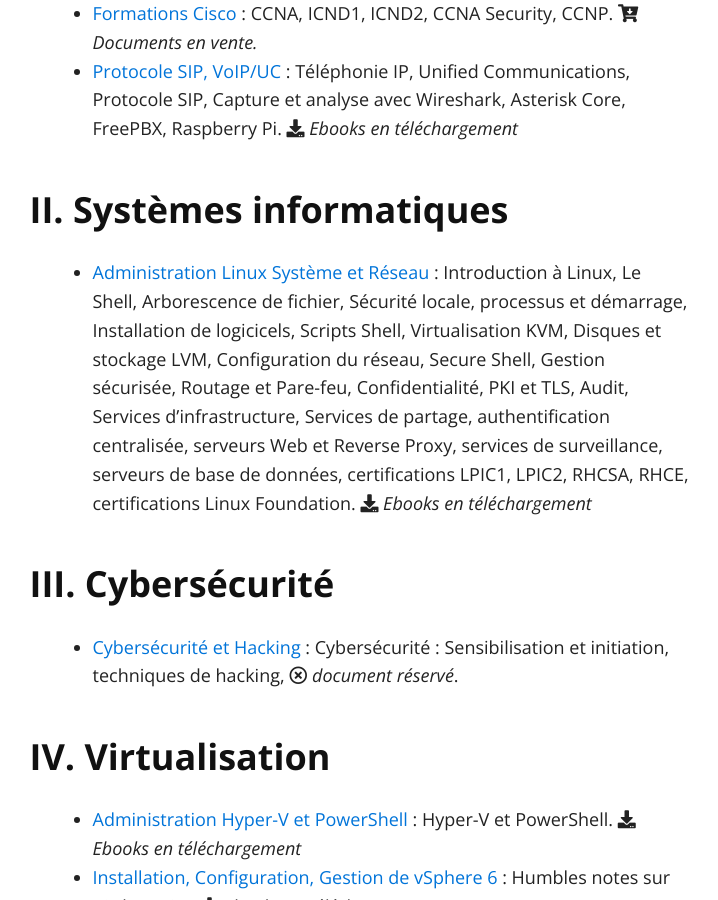
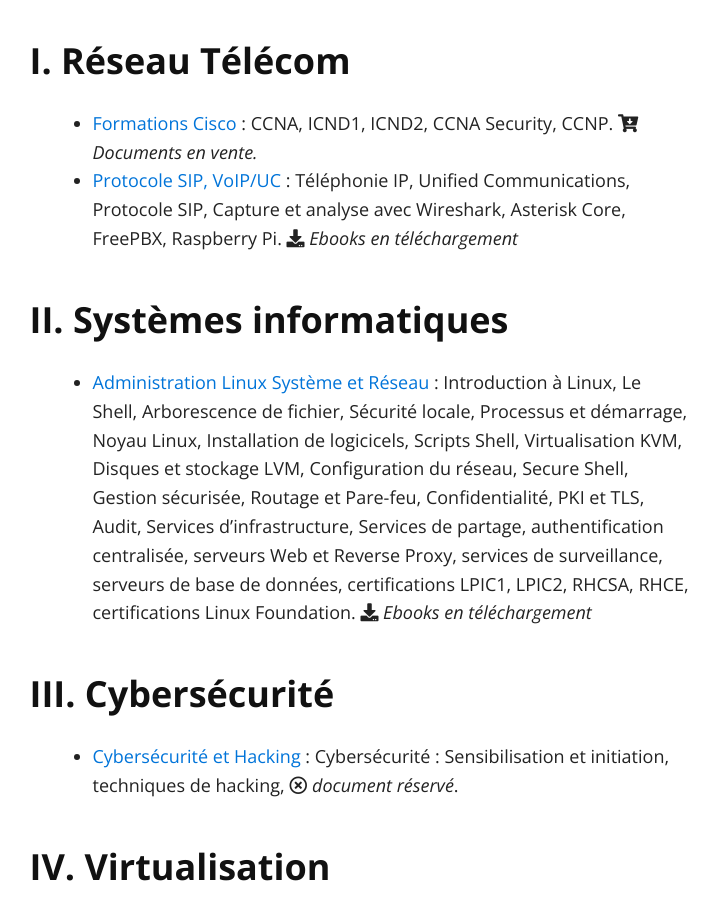
Before and after one commit to goffinet/biblio, a Jekyll site: the page built from index.md, in a window 1280 px wide and 900 px high, scrolled down 2819 px. Shown: the whole window, without its empty margins (262-980 px from the left). Built offline with Jekyll 4.4.1, drawn with Linux system fonts in a browser that asks for light colours; some of the changed text lies outside the part shown.

Commit message:
update page

```diff
--- a/_layouts/default.html
+++ b/_layouts/default.html
@@ -48,9 +48,15 @@
     <h2>{{ page.description }}</h2>
     {% endif %}
 
+    <p> Partager sur :</p>
+    {% include sharing.html %}
+
+
+
     {% if page.read_time %}
     <p><i class="far fa-clock" aria-hidden="true"></i> {% include read-time.html %}.</p>
     {% endif %}
+
     {% if page.last_modified_at %}
     <p><i class="fas fa-fw fa-calendar-alt" aria-hidden="true"></i> Mis à jour le <time datetime="{{ page.last_modified_at | date: "%Y-%m-%d" }}">{% assign dy = page.last_modified_at | date: "%a" %}{% case dy %}{% when "Mon" %}Lundi{% when "Tue" %}Mardi{% when "Wed" %}Mercredi{% when "Thu" %}Jeudi{% when "Fri" %}Vendredi{% when "Sat" %}Samedi{% when "Sun" %}Dimanche{% else %}{{ dy }}{% endcase %} {% assign d = page.last_modified_at | date: "%-d"  %}{% case d %}{% when '1' %}{{ d }}er{% else %}{{ d }}{% endcase %} {% assign m = page.last_modified_at | date: "%-m" %}{% case m %}{% when '1' %}janvier{% when '2' %}février{% when '3' %}mars{% when '4' %}avril{% when '5' %}mai{% when '6' %}juin{% when '7' %}juillet{% when '8' %}août{% when '9' %}septembre{% when '10' %}octobre{% when '11' %}novembre{% when '12' %}décembre{% endcase %} {{ page.last_modified_at | date: '%Y' }}</time>.</p>
     {% elsif page.date %}
@@ -66,6 +72,11 @@
     </div>
 
     <div class="container">
+      <p> Partager sur :</p>
+      {% include sharing.html %}
+    </div>
+
+    <div class="container">
     <hr>
     {% include social.html %}
     </div>
--- a/index.md
+++ b/index.md
@@ -34,7 +34,7 @@ _François-Emmanuel Goffinet_
 
 ### II. Systèmes informatiques
 
-* [Administration Linux Système et Réseau](https://linux.goffinet.org) : Introduction à Linux, Le Shell, Arborescence de fichier, Sécurité locale, processus et démarrage, Installation de logicicels, Scripts Shell, Virtualisation KVM, Disques et stockage LVM, Configuration du réseau, Secure Shell, Gestion sécurisée, Routage et Pare-feu, Confidentialité, PKI et TLS, Audit, Services d'infrastructure, Services de partage, authentification centralisée, serveurs Web et Reverse Proxy, services de surveillance, serveurs de base de données, certifications LPIC1, LPIC2, RHCSA, RHCE, certifications Linux Foundation. <i class="fas fa-download"></i> _Ebooks en téléchargement_
+* [Administration Linux Système et Réseau](https://linux.goffinet.org) : Introduction à Linux, Le Shell, Arborescence de fichier, Sécurité locale, Processus et démarrage, Noyau Linux, Installation de logicicels, Scripts Shell, Virtualisation KVM, Disques et stockage LVM, Configuration du réseau, Secure Shell, Gestion sécurisée, Routage et Pare-feu, Confidentialité, PKI et TLS, Audit, Services d'infrastructure, Services de partage, authentification centralisée, serveurs Web et Reverse Proxy, services de surveillance, serveurs de base de données, certifications LPIC1, LPIC2, RHCSA, RHCE, certifications Linux Foundation. <i class="fas fa-download"></i> _Ebooks en téléchargement_
 
 ### III. Cybersécurité
 
```
